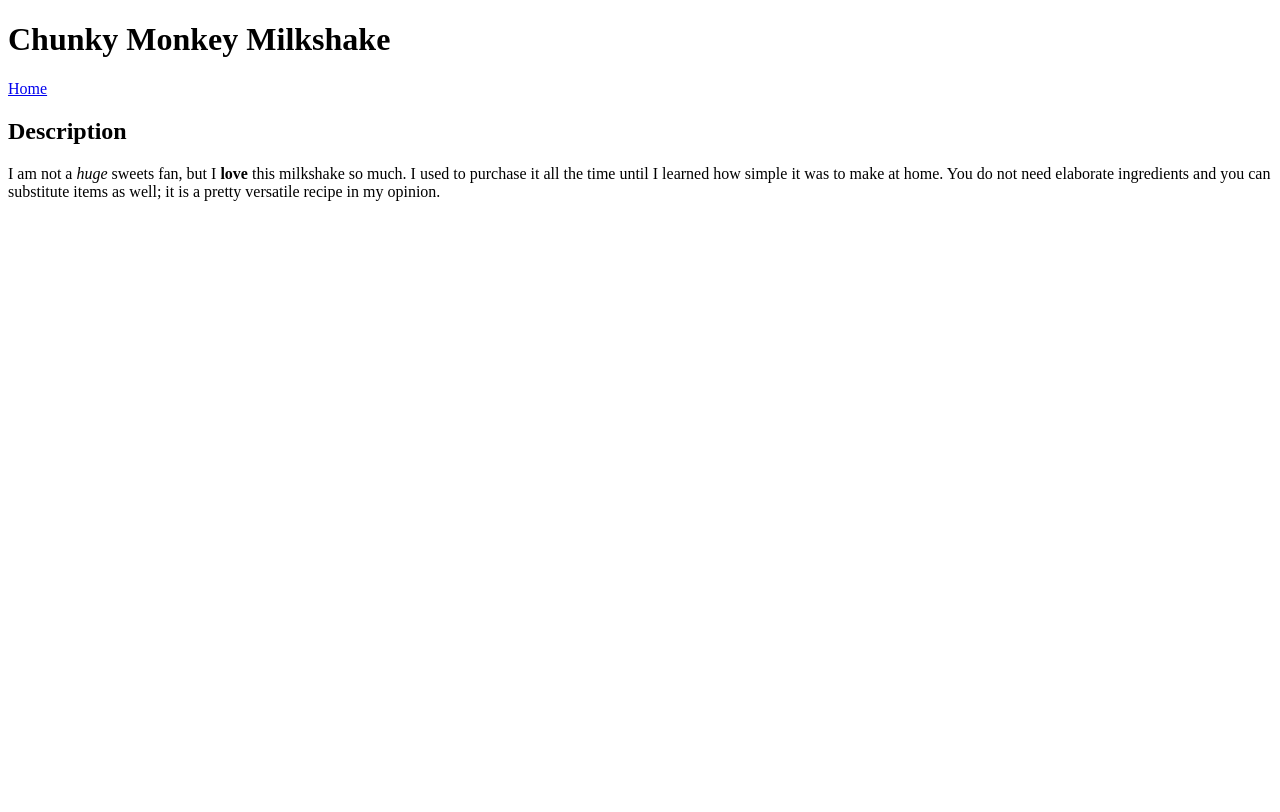
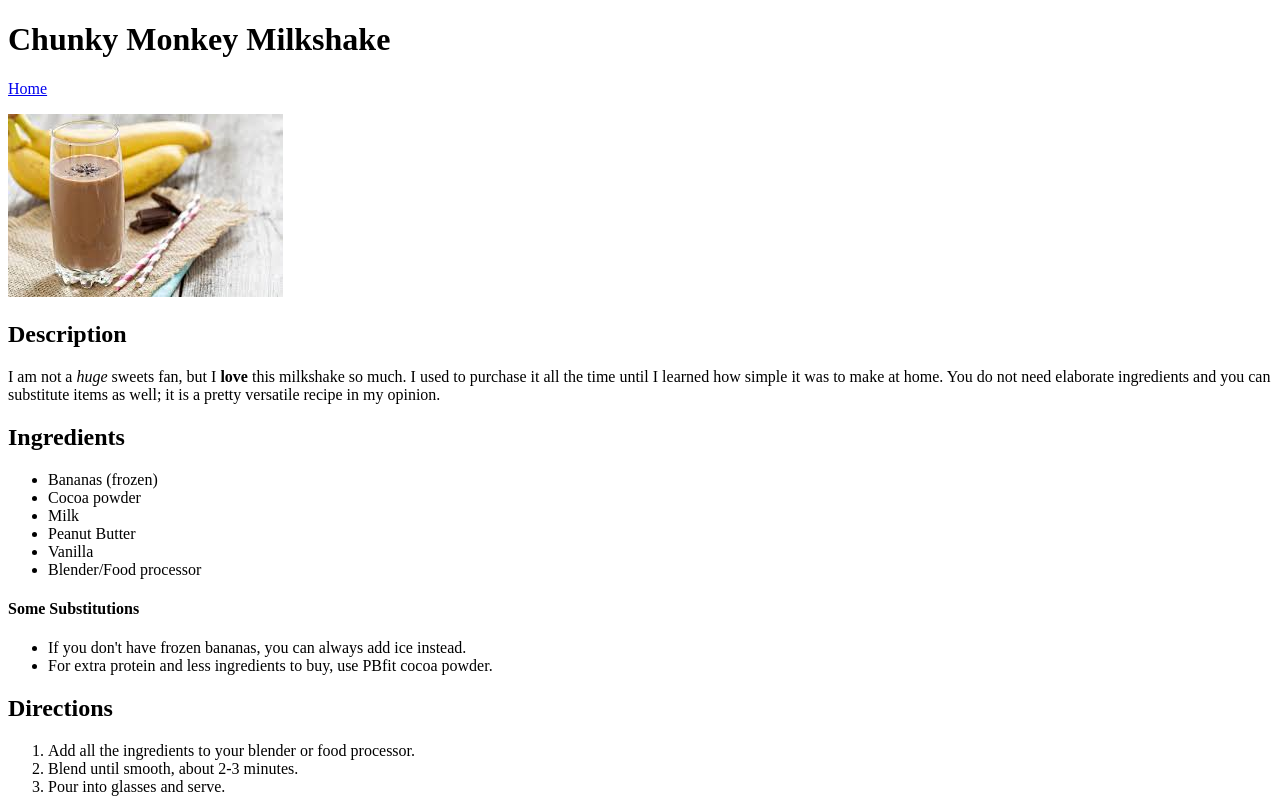
Before and after one commit to tarantula-learning/odin-recipes, a plain HTML site: page recipes/chunkymonkeyshake.html in a window 1280 px wide. Drawn offline with Linux system fonts and the light colour scheme.

Commit message:
final touches

```diff
--- a/recipes/chunkymonkeyshake.html
+++ b/recipes/chunkymonkeyshake.html
@@ -8,10 +8,30 @@
 <body>
     <h1>Chunky Monkey Milkshake</h1>
     <p><a href="../index.html">Home</a></p>
-
+<img src="chunkymonkey.jpeg">
     <h2>Description</h2>
     <p>I am not a <em>huge</em> sweets fan, but I <b>love</b> this milkshake so much. I used to purchase it all the time
     until I learned how simple it was to make at home. You do not need elaborate ingredients and you can substitute items as well; it is a
 pretty versatile recipe in my opinion.</p>
+<h2>Ingredients</h2>
+<ul>
+    <li>Bananas (frozen)</li>
+    <li>Cocoa powder</li>
+    <li>Milk</li>
+    <li>Peanut Butter</li>
+    <li>Vanilla</li>
+    <li>Blender/Food processor</li>
+</ul>
+<h4>Some Substitutions</h4>
+<ul>
+    <li>If you don't have frozen bananas, you can always add ice instead.</li>
+    <li>For extra protein and less ingredients to buy, use PBfit cocoa powder.</li>
+</ul>
+<h2>Directions</h2>
+<ol>
+    <li>Add all the ingredients to your blender or food processor.</li>
+    <li>Blend until smooth, about 2-3 minutes.</li>
+    <li>Pour into glasses and serve.</li>
+</ol>
 </body>
 </html>
```
Also changed, not shown: index.html (+5 -2 lines), recipes/enchiladas.html (+12 -2 lines).
